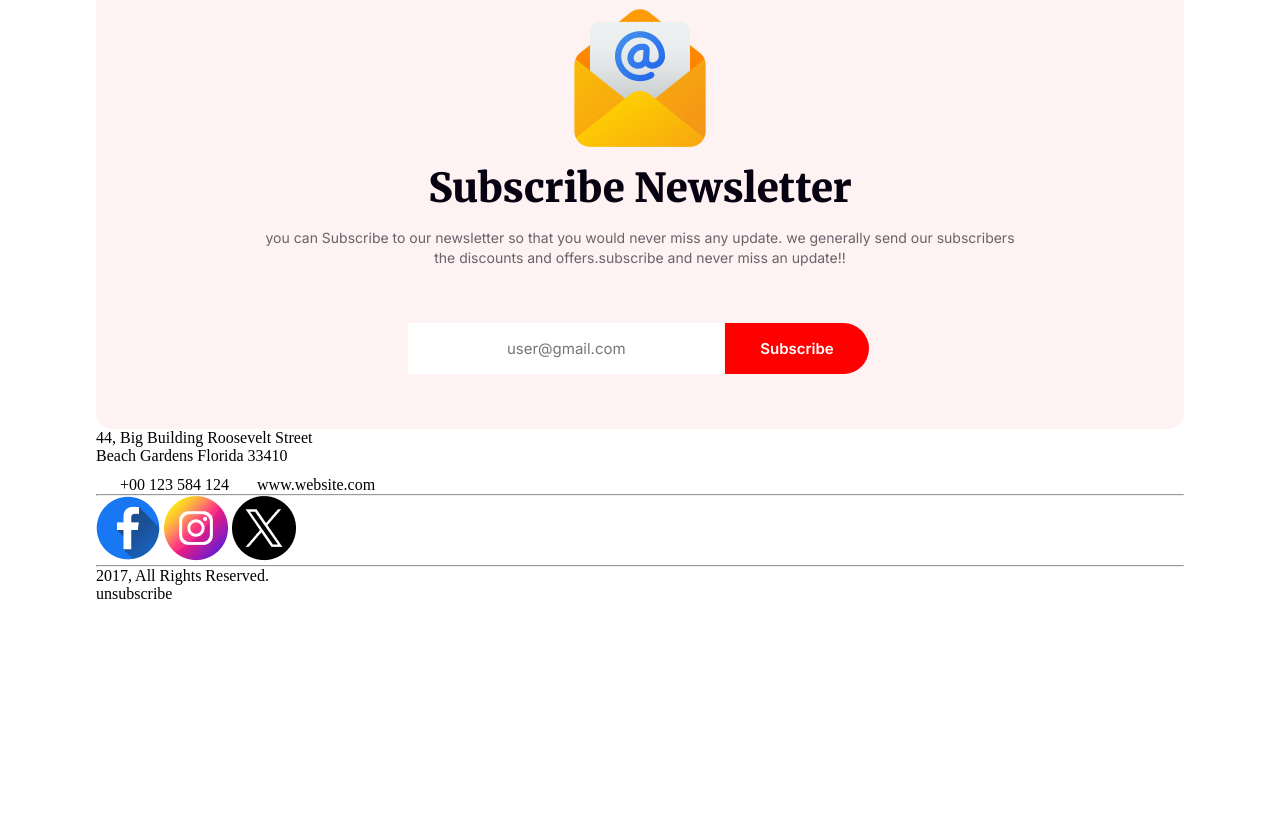
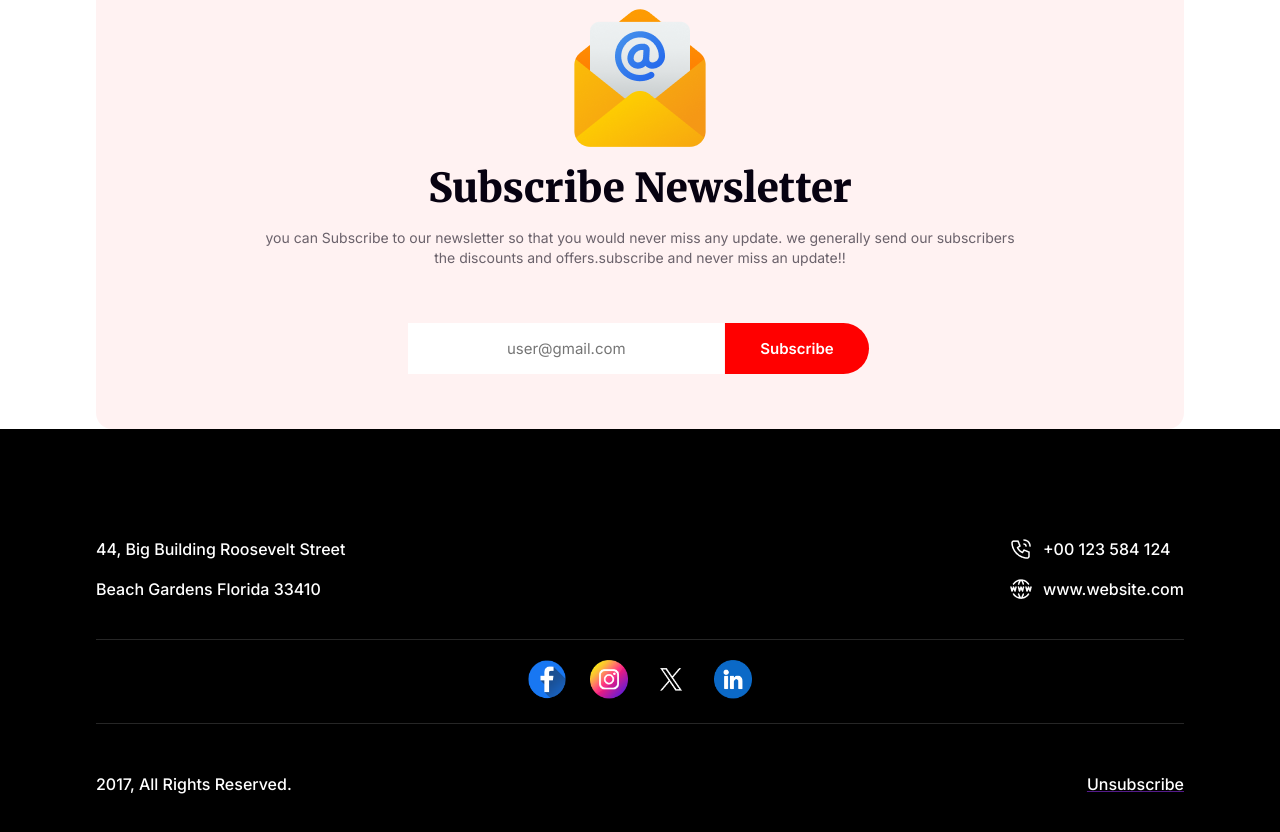
Before and after one commit to joychandrauday/new-year-repo, a plain HTML site: page index.html in a window 1280 px wide. Shown: the part 5179-6011 px from the top of the page. Before the commit the page ends 5782 px from the top, so only its background shows below. Drawn offline with Linux system fonts and the light colour scheme.

Commit message:
added all the sections and modified

```diff
--- a/css/style.css
+++ b/css/style.css
@@ -405,3 +405,81 @@
     position: relative;
     left: -3px;
 }
+
+/* newsletter styles */
+/* footer styles */
+footer {
+    background-color: black;
+    padding: 100px 0;
+}
+
+.footer_section_wrapper {
+    text-align: center;
+}
+
+.footer_section_wrapper p {
+    color: #FFF;
+    font-family: Inter;
+    font-size: 16px;
+    font-style: normal;
+    font-weight: 500;
+    line-height: 40px;
+    /* 166.667% */
+}
+
+.footer_section_wrapper hr {
+
+background-color: rgba(255,255,255,0.15);
+
+border: none;
+
+height: 1px;
+}
+
+.footer_address, .footer_copy {
+    display: flex;
+    align-items: center;
+    justify-content: space-between;
+    padding-bottom: 30px;
+}
+
+.footer_address {}
+
+.footer_address_1 {
+    text-align: left;
+}
+
+.footer_address_2 span img {
+    margin-right: 10px;
+}
+
+.footer_address_2 {
+    line-height: 0px;
+}
+
+.footer_address_2 span {
+    display: flex;
+    align-items: center;
+}
+
+.footer_social {
+    padding: 20px 0;
+}
+
+.footer_social img {
+    width: 3.5%;
+    transition: all ease .4s;
+    margin: 0 10px;
+}
+
+.footer_social img:hover {
+    width: 3.6%;
+    transition: all ease .4s;
+}
+
+.footer_copy {
+    margin-top: 40px;
+    text-transform: capitalize;
+}
+
+/* footer styles */
--- a/index.html
+++ b/index.html
@@ -185,8 +185,8 @@
                         <p>44, Big Building Roosevelt Street<br>Beach Gardens Florida 33410</p>
                     </div>
                     <div class="footer_address_2">
-                        <span><img src="resources/Call.png" alt="">+00 123 584 124</span>
-                        <span><img src="resources/Website.png" alt="">www.website.com</span>
+                        <span><img src="resources/Call.png" alt=""><p>+00 123 584 124</p></span><br>
+                        <span><img src="resources/Website.png" alt=""><p>www.website.com</p></span>
                     </div>
                 </div>
                 <hr>
@@ -194,11 +194,12 @@
                     <a href=""><img src="resources/Facebook.png" alt=""></a>
                     <a href=""><img src="resources/Instagram.png" alt=""></a>
                     <a href=""><img src="resources/Twitter.png" alt=""></a>
+                    <a href=""><img src="resources/Linkedin.png" alt=""></a>
                 </div>
                 <hr>
                 <div class="footer_copy">
                     <p>2017, All Rights Reserved.</p>
-                    <p>unsubscribe</p>
+                    <a href=""><p>unsubscribe</p></a>
                 </div>
             </div>
         </div>
```
